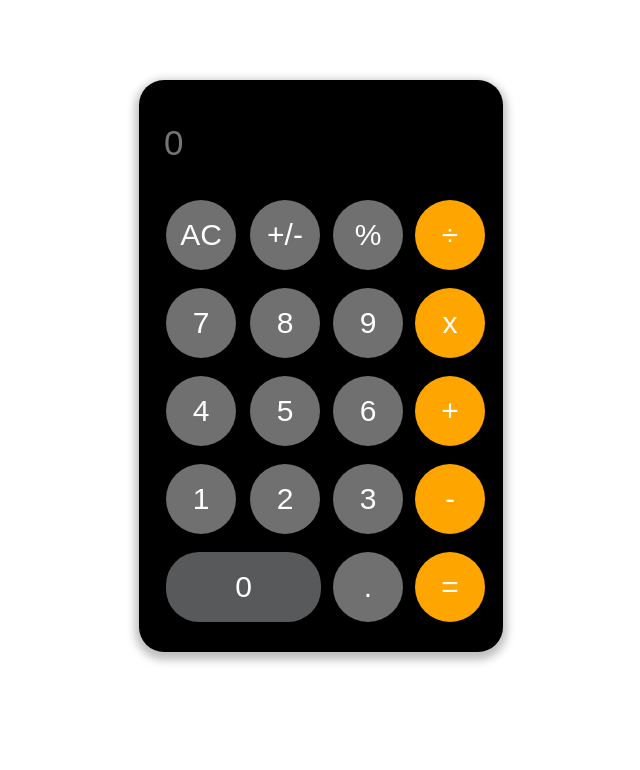
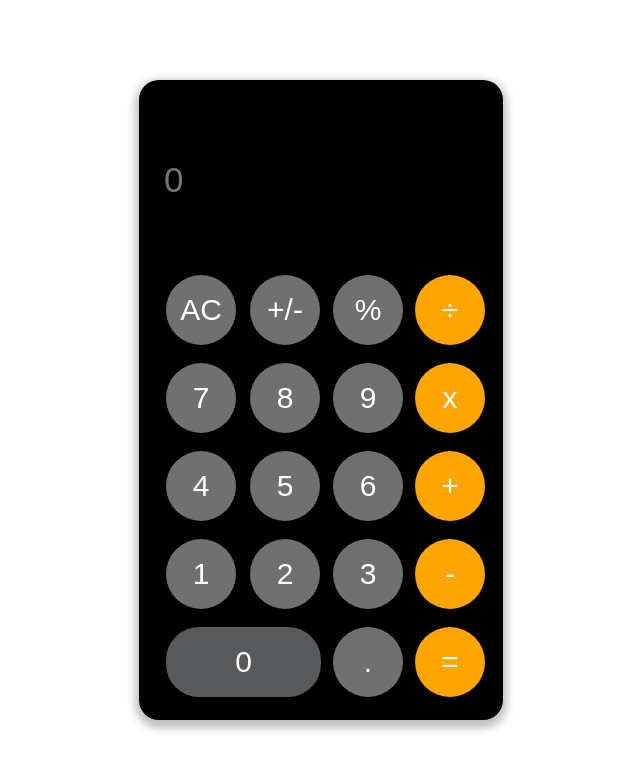
Before and after one commit to lydenchai/Jquery-calculator, a plain HTML site: page index.html in a window 1280 px wide. Shown: the whole page, without its empty margins (319-959 px from the left). Drawn offline with nearby package versions, Linux system fonts and the light colour scheme.

Commit message:
Update style

```diff
--- a/style/main.css
+++ b/style/main.css
@@ -6,16 +6,17 @@
 }
 .calc {
 	width: 324px;
+    height: 75vh;
 	margin: auto;
 	background-color: #000000;
     box-shadow: 0px 4px 8px 4px rgba(0, 0, 0, 0.25);
 	padding: 20px;
-	border-radius: 25px;
+	border-radius: 20px;
     margin-top: 10vh;
 }
 .calc-display {
 	width: 100%;
-	height: 75px;
+	height: 70px;
 	border:none;
     outline: none;
     color: #fff;
@@ -23,10 +24,6 @@
 	background-color: #000000;
 	margin-bottom: 10px;
 	border-radius:8px;
-}
-
-table{
-    background: #000;
 }
 
 tr > td{
```
Also changed, not shown: index.html (+2 -0 lines).
